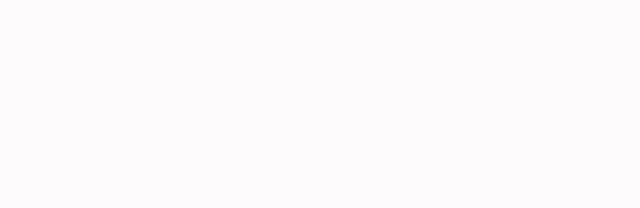
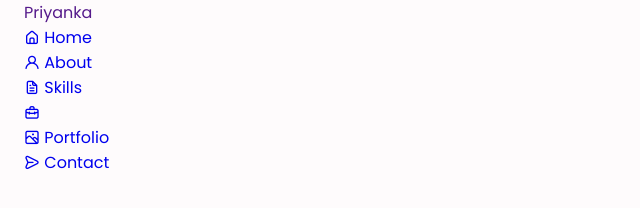
Before and after one commit to PriyankaBhatta/Personal-Portfolio-Website, a plain HTML site: page index.html in a window 1280 px wide. Shown: the whole page, without its empty margins (0-640 px from the left). Drawn offline with nearby package versions, Linux system fonts and the light colour scheme.

Commit message:
updating html

```diff
--- a/index.html
+++ b/index.html
@@ -5,6 +5,7 @@
         <meta name="viewport" content="width=device-width, initial-scale=1.0">
 
         <!------------------------------UNICONS------------------------------------>
+        <link rel="stylesheet" href="https://unicons.iconscout.com/release/v4.0.8/css/line.css">
 
 
         <!------------------------------SWIPER CSS--------------------------------->
@@ -18,6 +19,55 @@
     <body>
 
         <!------------------------------HEADER---------------------------------->
+        <header class="header" id="header">
+            <nav class="nav container">
+                <a href="" class="nav__logo">Priyanka</a>
+
+                <div class="nav__menu" id="nav-menu">
+                    <ul class="nav__list grid">
+                        <li class="nav__item">
+                            <a href="#home" class="nav__link">
+                                <i class="uil uil-estate"></i> Home
+                            </a>
+                        </li>
+
+                        <li class="nav__item">
+                            <a href="#about" class="nav__link">
+                                <i class="uil uil-user"></i> About
+                            </a>
+                        </li>
+
+                        <li class="nav__item">
+                            <a href="#skills" class="nav__link">
+                                <i class="uil uil-file-alt"></i> Skills
+                            </a>
+                        </li>
+
+                        <li class="nav__item">
+                            <a href="#services" class="nav__link">
+                                <i class="uil uil-briefcase-alt"></i>
+                            </a>
+                        </li>
+
+                        <li class="nav__item">
+                            <a href="#portfolio" class="nav__link">
+                                <i class="uil uil-scenery"></i> Portfolio
+                            </a>
+                        </li>
+
+                        <li class="nav__item">
+                            <a href="#contact" class="nav__link">
+                                <i class="uil uil-message"></i> Contact
+                            </a>
+                        </li>
+
+                    </ul>
+
+                </div>
+
+            </nav>
+
+        </header>
 
 
         <!------------------------------MAIN------------------------------------>
```
